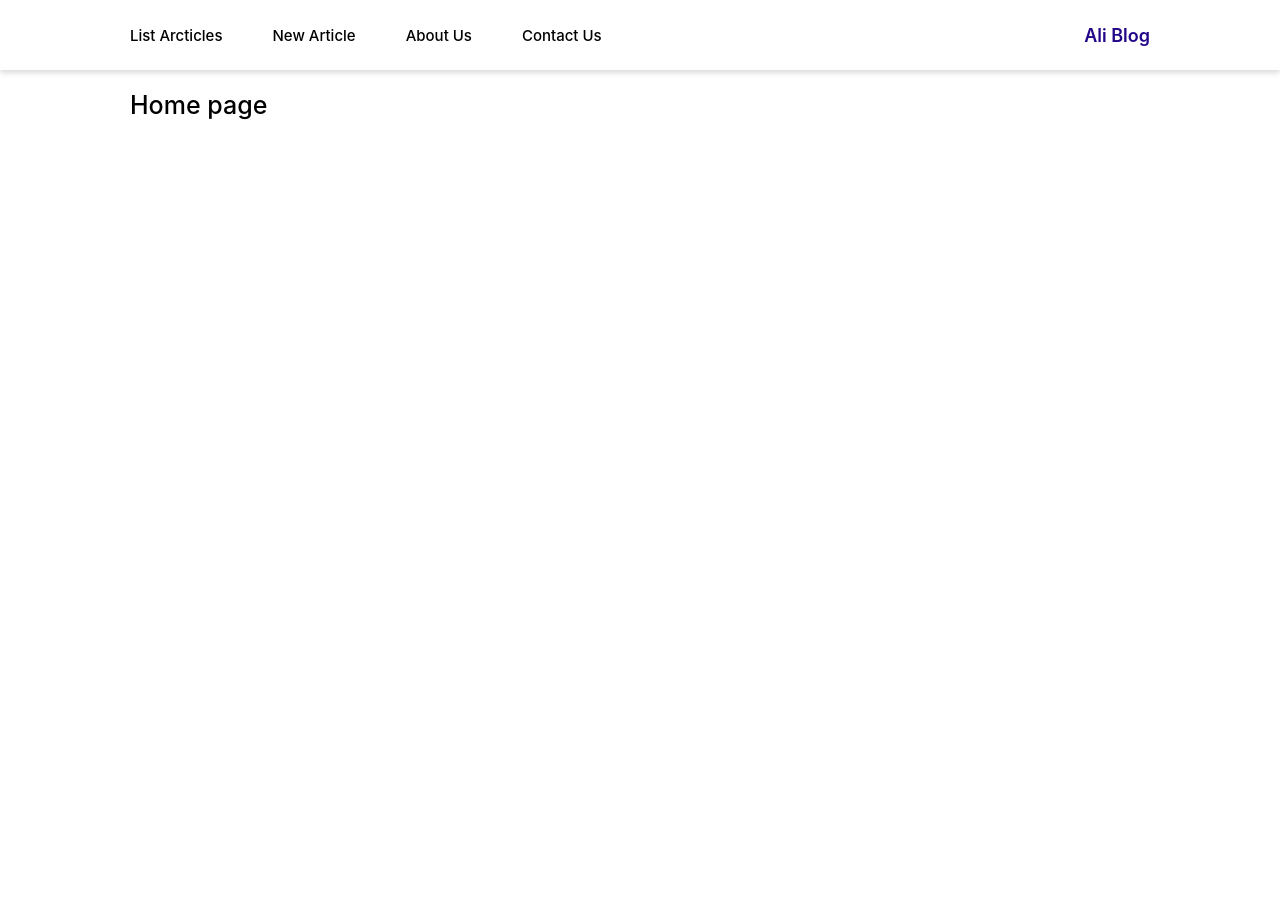
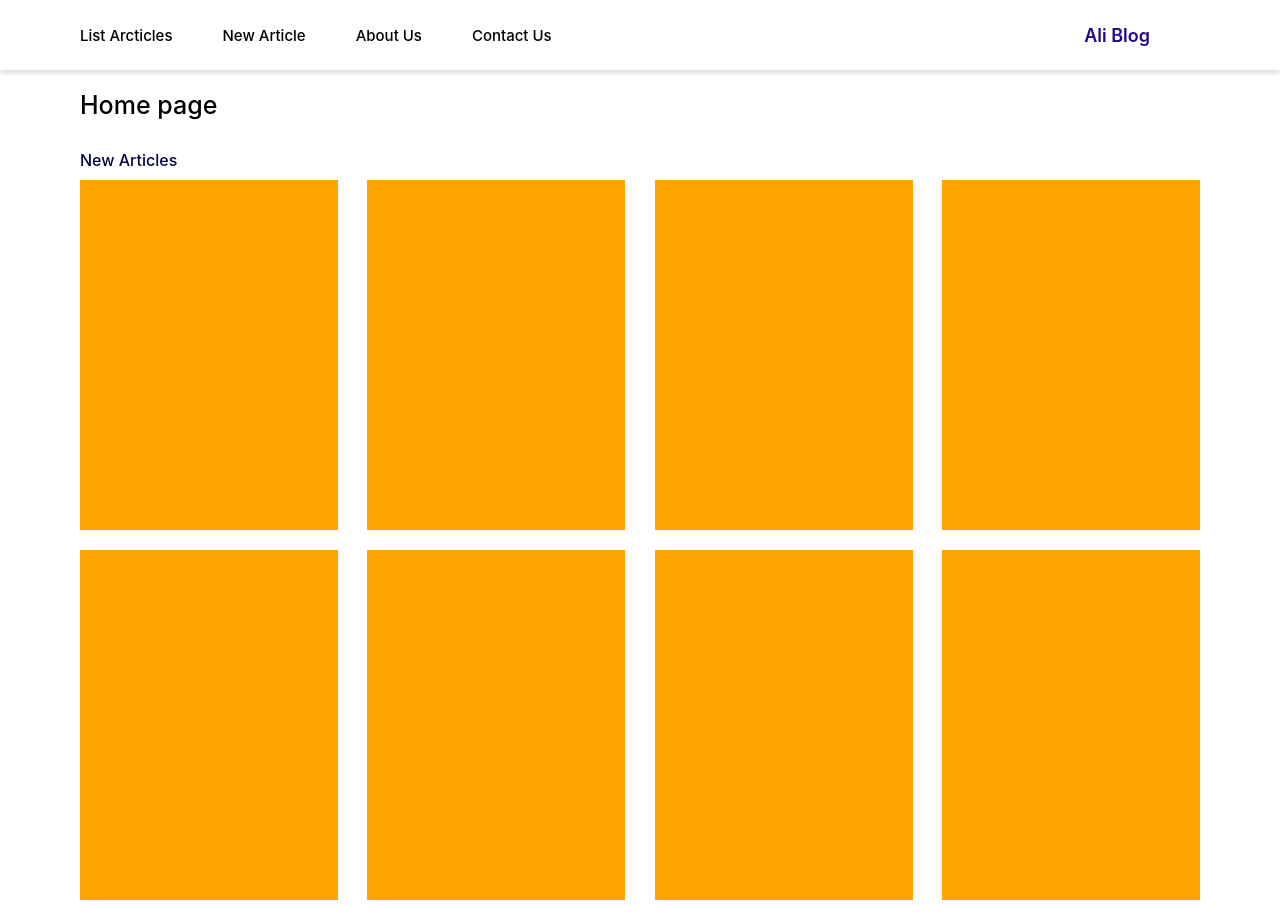
Before and after one commit to Almousaz/practice-React-rep, a React (Create React App) app: page / in a window 1280 px wide. Before the commit the page ends 800 px from the top, so only its background shows below. Built offline with nearby package versions, Linux system fonts and the light colour scheme.

Commit message:
create component article

```diff
--- a/src/App.js
+++ b/src/App.js
@@ -2,8 +2,7 @@ import logo from './logo.svg';
 import './App.css';
 import Navbar from './components/navbar/Navbar';
 import Footer from './components/footer/Footer';
-import Home from './pages/home/home'
-import Articles from './pages/home/home';
+import Home from './pages/home/home';
 import Aboutus from './pages/aboutUs/about';
 
 function App() {
@@ -12,7 +11,7 @@ function App() {
       {/* <Navbar />
       <Header />
       <Footer /> */}
-      <Articles />
+      <Home />
       {/* <Aboutus /> */}
       {/* <Navbar title = "Mahdi Blog"/> */}
       {/* <Footer />
--- /dev/null
+++ b/src/components/Article/Article.jsx
@@ -0,0 +1,23 @@
+
+import styled from "./Article.module.css"
+
+
+
+
+function Article (){
+
+
+
+    return (
+
+        <div className={styled.articleWrapper}>
+
+        </div>
+
+
+
+    )
+}
+
+
+export default Article
--- /dev/null
+++ b/src/components/Article/Article.module.css
@@ -0,0 +1,8 @@
+
+.articleWrapper{
+
+    width: 23%;
+    height: 350px;
+    background-color: orange;
+    margin-bottom: 20px;
+}
--- a/src/components/navbar/Navbar.jsx
+++ b/src/components/navbar/Navbar.jsx
@@ -13,12 +13,12 @@ function Navbar(props){
         <div className={styled.headerWrapper}>
             <div className='container'>
             <div className={styled.navbarstyle}>
-            {/* <h1>Header</h1> */}
+
                 <h3 className={styled.header}>{props.title}</h3>
-            {/* <h3>{title}</h3> */}
 
-            <div className={styled.navbar}>
-                <ul>
+
+
+                <ul className={styled.navbar}>
                         <li>List Arcticles</li>
                         <li>New Article</li>
                         <li>About Us</li>
@@ -28,7 +28,7 @@ function Navbar(props){
 
         </div>
         </div>
-        </div>
+
 
 
 
--- a/src/components/navbar/navbar.module.css
+++ b/src/components/navbar/navbar.module.css
@@ -17,7 +17,16 @@
     align-items: center;
     justify-content: space-between;
     flex-direction: row-reverse;
+
+
+
 }
+
+.navbar{
+    display: flex;
+    gap: 0px 50px;
+}
+
 .header {
     font-size: 18px;
     padding-right: 50px;
@@ -25,23 +34,12 @@
     color: rgb(36, 6, 137);
 
 }
-/* .navbar{
- padding:5px ;
- margin: 30px;
-} */
 
-.navbarstyle ul {
-    display: flex;
-    /* padding-left: 30px; */
-    /* justify-content: center; */
-    /* align-items: center; */
-}
+
 
 .navbarstyle ul li {
-    margin-left: 50px;
     cursor: pointer;
-    /* justify-content: center; */
-    /* align-items: center; */
+
 }
 
 .navbarstyle ul li:hover {
--- a/src/pages/home/home.jsx
+++ b/src/pages/home/home.jsx
@@ -1,17 +1,36 @@
 
 import styled from "./home.module.css"
 import Navbar from "../../components/navbar/Navbar"
+import Article from "../../components/Article/Article"
 
-function Articles(){
+function Home(){
     return(
 
          <div>
+            <div className={styled.homeWrapper}>
+
             <Navbar title = "Ali Blog "/>
             {/* <h1 className={styled.header}>
                 Hello world ...
             </h1> */}
             <div className="container">
             <h2>Home page</h2>
+            <h4>New Articles</h4>
+
+            <div className={styled.articleList}>
+            <Article />
+            <Article />
+            <Article />
+            <Article />
+
+            <Article />
+            <Article />
+            <Article />
+            <Article />
+            </div>
+
+
+            </div>
             </div>
 
         </div>
@@ -20,4 +39,4 @@ function Articles(){
     )
 }
 
-export default Articles
+export default Home
--- a/src/pages/home/home.module.css
+++ b/src/pages/home/home.module.css
@@ -1,12 +1,28 @@
 
-.header {
-    font-size: 20px;
-    background-color: aqua;
+
+.homeWrapper{
+
 }
-h2 {
+
+
+.homeWrapper h2 {
     text-align: left;
     font-weight: 500;
     font-size: 25px;
     margin-top: 20px;
-    margin-left: 50px;
+    /* margin-left: 50px; */
 }
+
+.homeWrapper h4 {
+    text-align: left;
+     margin-top:30px;
+     margin-bottom: 10px;
+     font-weight: 500;
+     color: rgb(4, 4, 69);
+}
+
+.articleList {
+    display: flex;
+    justify-content: space-between;
+    flex-wrap: wrap;
+}
```
Lines whose indentation alone changed are shown as unchanged.
